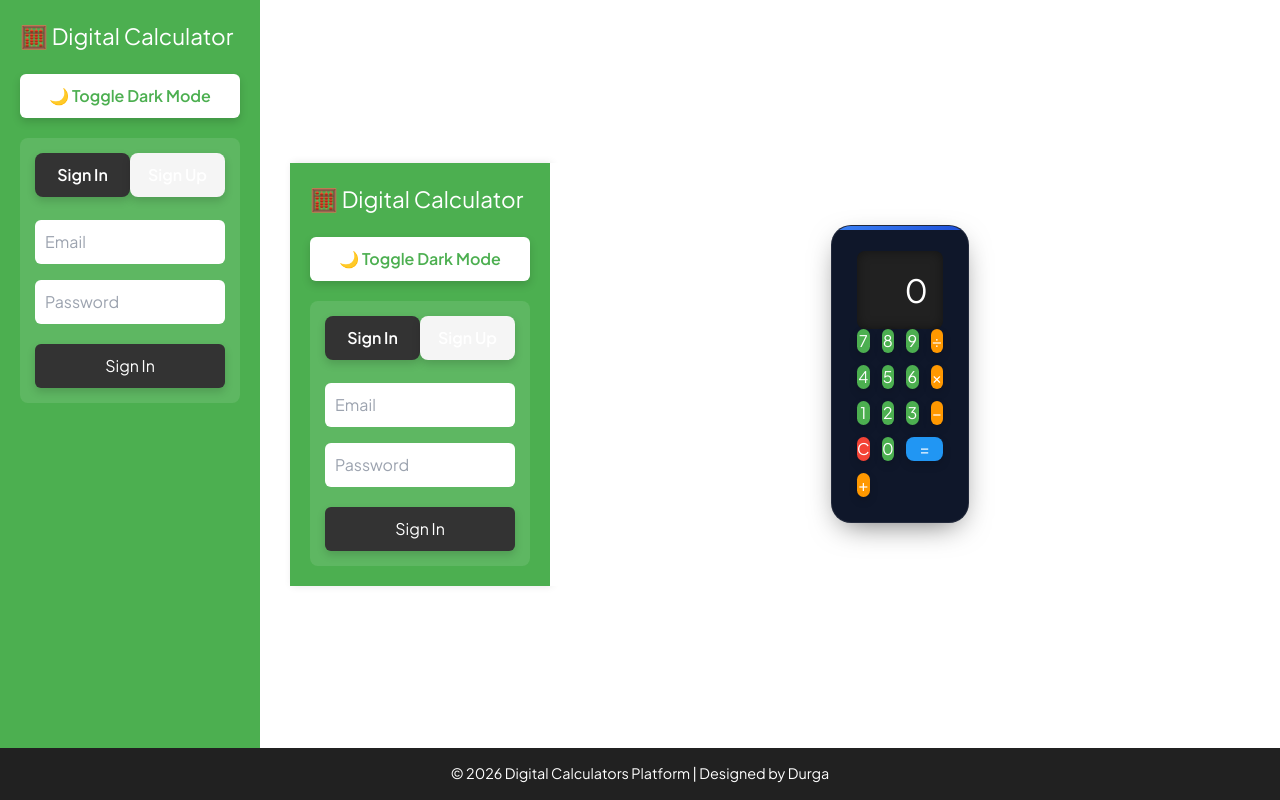
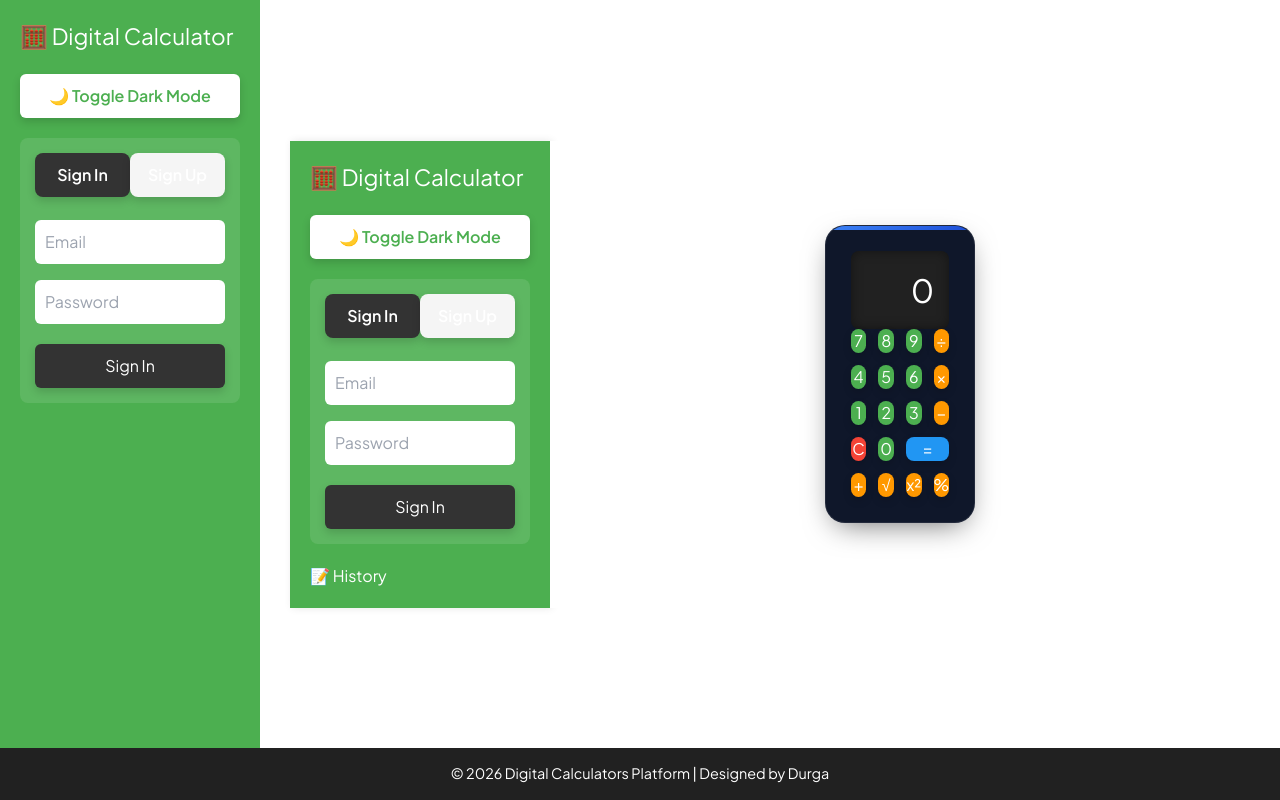
Before and after one commit to MDPrassadh/DIGITAL-CALCULATORS, a React (Vite) app in the folder frontend/: page / in a window 1280 px wide. Built offline with nearby package versions, Linux system fonts and the light colour scheme.

Commit message:
Update App.jsx

```diff
--- a/frontend/src/App.jsx
+++ b/frontend/src/App.jsx
@@ -4,13 +4,40 @@ import './App.css';
 
 export default function App() {
   const [display, setDisplay] = useState("0");
+  const [history, setHistory] = useState([]);
 
   const handleClick = (value) => {
     if (value === "C") {
       setDisplay("0");
     } else if (value === "=") {
       try {
-        setDisplay(eval(display).toString());
+        const result = eval(display).toString();
+        setDisplay(result);
+        setHistory([...history, display + " = " + result]);
+      } catch {
+        setDisplay("Error");
+      }
+    } else if (value === "√") {
+      try {
+        const result = Math.sqrt(eval(display)).toString();
+        setDisplay(result);
+        setHistory([...history, "√(" + display + ") = " + result]);
+      } catch {
+        setDisplay("Error");
+      }
+    } else if (value === "%") {
+      try {
+        const result = (eval(display) / 100).toString();
+        setDisplay(result);
+        setHistory([...history, display + "% = " + result]);
+      } catch {
+        setDisplay("Error");
+      }
+    } else if (value === "^2") {
+      try {
+        const result = Math.pow(eval(display), 2).toString();
+        setDisplay(result);
+        setHistory([...history, display + "² = " + result]);
       } catch {
         setDisplay("Error");
       }
@@ -44,6 +71,16 @@ export default function App() {
             <button type="submit">Sign Up</button>
           </form>
         </div>
+
+        {/* History Panel */}
+        <div className="history custom-scrollbar">
+          <h3>📝 History</h3>
+          <ul>
+            {history.map((item, index) => (
+              <li key={index}>{item}</li>
+            ))}
+          </ul>
+        </div>
       </aside>
 
       {/* Main Calculator */}
@@ -51,6 +88,7 @@ export default function App() {
         <div className="calculator-card math animate-fadeIn">
           <div className="display">{display}</div>
           <div className="buttons grid grid-cols-4 gap-3">
+            {/* Numbers */}
             <button className="number" onClick={() => handleClick("7")}>7</button>
             <button className="number" onClick={() => handleClick("8")}>8</button>
             <button className="number" onClick={() => handleClick("9")}>9</button>
@@ -70,6 +108,11 @@ export default function App() {
             <button className="number" onClick={() => handleClick("0")}>0</button>
             <button className="equals" onClick={() => handleClick("=")}>=</button>
             <button className="operator" onClick={() => handleClick("+")}>+</button>
+
+            {/* Scientific Functions */}
+            <button className="operator" onClick={() => handleClick("√")}>√</button>
+            <button className="operator" onClick={() => handleClick("^2")}>x²</button>
+            <button className="operator" onClick={() => handleClick("%")}>%</button>
           </div>
         </div>
       </main>
```
